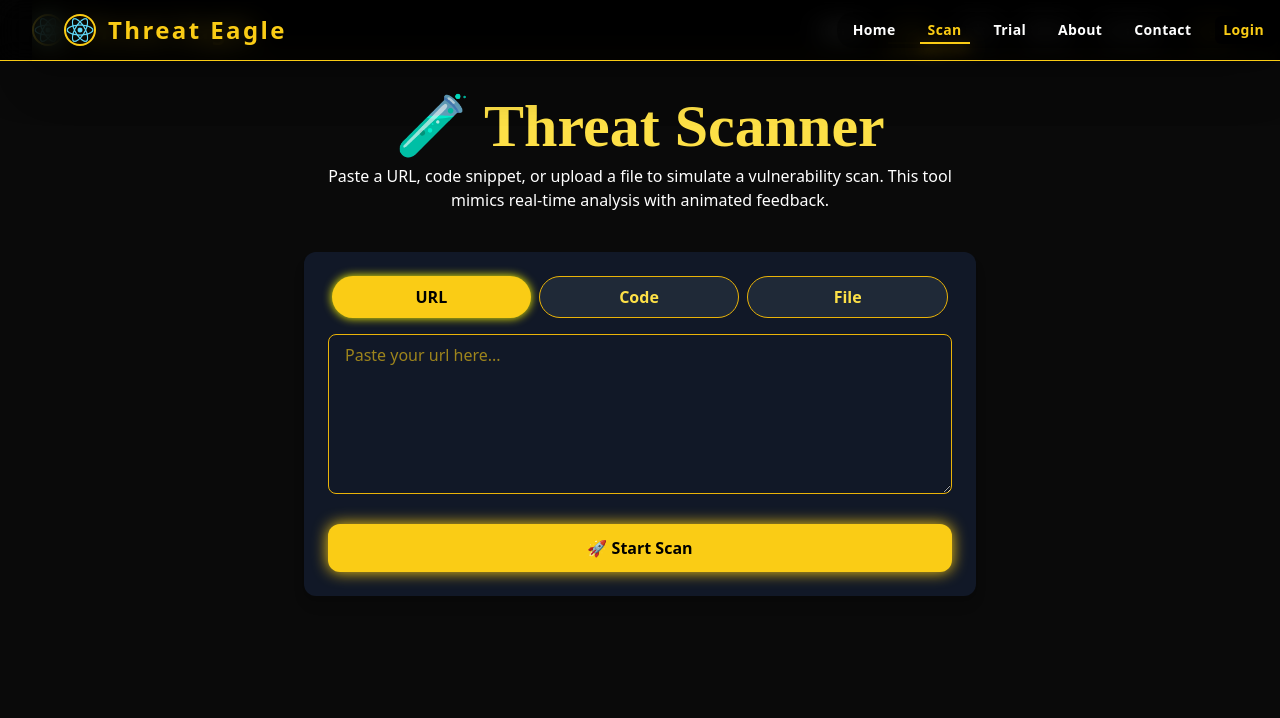
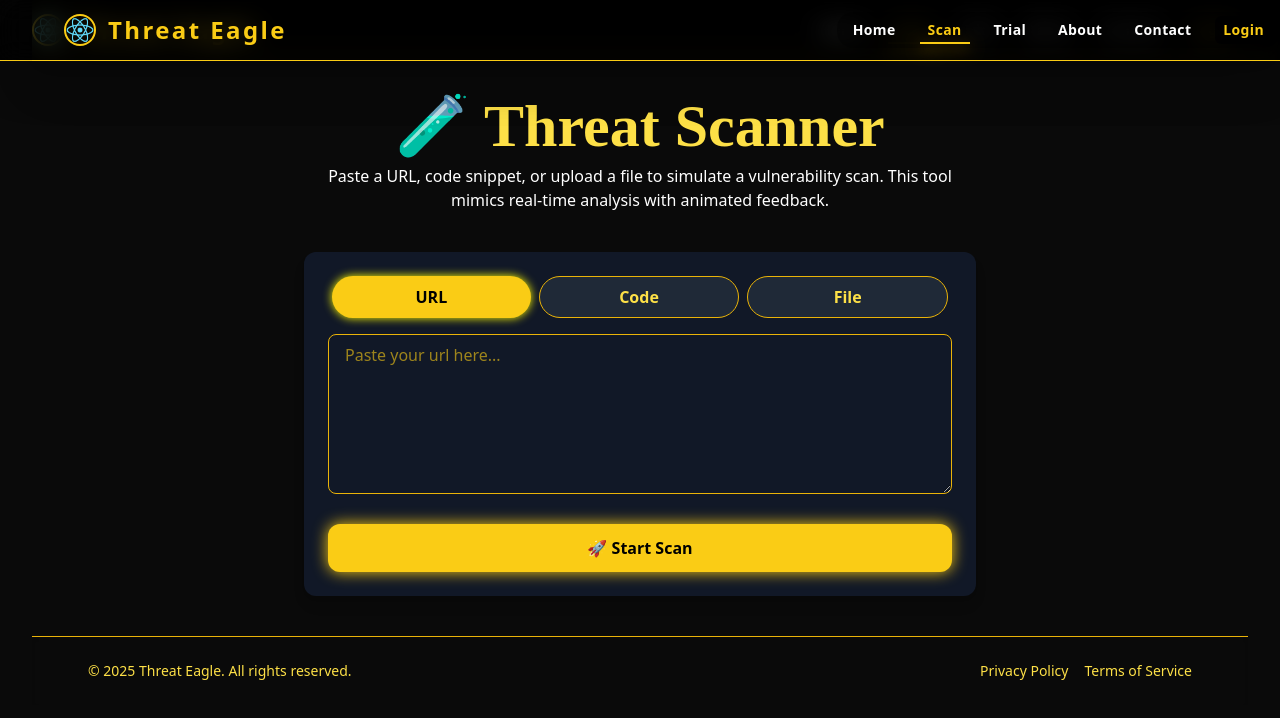
Before and after one commit to mr-asad-git/Threat-eagle, a React (Create React App) app: page /scan in a window 1280 px wide. Shown: the top 718 px of the page. Built offline with nearby package versions, Linux system fonts and the light colour scheme; a web font is replaced by a local one.

Commit message:
Added footer to the pages

```diff
--- a/src/App.js
+++ b/src/App.js
@@ -11,7 +11,6 @@ import LoginPage from './pages/LoginPage/LoginPage';
 import SignUpPage from './pages/SignUpPage/SignUpPage';
 import ContactPage from './pages/ContactPage/ContactPage';
 import Footer from './components/Footer';
-import FloatingButtons from './components/FloatingButtons';
 
 function App() {
   return (
--- a/src/pages/AboutPage/AboutPage.js
+++ b/src/pages/AboutPage/AboutPage.js
@@ -1,6 +1,7 @@
 import React, { useState } from 'react';
 import Header from '../../components/Header';
 import './AboutPageStyling.css';
+import Footer from '../../components/Footer';
 
 export default function AboutPage() {
   const [hoveredTech, setHoveredTech] = useState(null);
@@ -135,6 +136,7 @@ export default function AboutPage() {
     })}
   </div>
 </div>
+<Footer />
     </div>
   );
 }
--- a/src/pages/ContactPage/ContactPage.js
+++ b/src/pages/ContactPage/ContactPage.js
@@ -1,6 +1,7 @@
 import React, { useState } from 'react';
 import Header from '../../components/Header';
 import './ContactPageStyling.css';
+import Footer from '../../components/Footer';
 
 export default function ContactPage() {
   const [showPopup, setShowPopup] = useState(false);
@@ -105,6 +106,7 @@ export default function ContactPage() {
           </div>
         )}
       </div>
+      <Footer />
     </div>
   );
 }
--- a/src/pages/LoginPage/LoginPage.js
+++ b/src/pages/LoginPage/LoginPage.js
@@ -1,5 +1,6 @@
 import { useState } from 'react';
 import { Link, useLocation } from 'react-router-dom';
+import Footer from '../../components/Footer';
 
 export default function LoginPage() {
   const location = useLocation();
--- a/src/pages/ScanPage/ScanPage.js
+++ b/src/pages/ScanPage/ScanPage.js
@@ -1,3 +1,4 @@
+import Footer from '../../components/Footer';
 import React, { useState } from 'react';
 import Header from '../../components/Header';
 import './ScanPageStyling.css';
@@ -42,7 +43,7 @@ export default function ScanPage() {
   };
 
   return (
-    <div className="bg-[#0a0a0a] pb-[2rem] min-h-screen text-yellow-300 pt-24 px-8">
+    <div className="bg-[#0a0a0a] pb-[2rem] min-h-screen text-yellow-300 pt-24 px-8 h-[100vh]">
       <Header />
       <div className="text-center mb-10">
         <h2 style={{ fontFamily: 'Saira Stencil One' }} className="text-6xl font-bold mb-2">🧪 Threat Scanner</h2>
@@ -127,7 +128,7 @@ export default function ScanPage() {
           </div>
         </div>
       )}
-
+      <Footer />
     </div>
   );
 }
--- a/src/pages/TrialPage/TrialPage.js
+++ b/src/pages/TrialPage/TrialPage.js
@@ -1,5 +1,6 @@
 // TrialPage.jsx
 import React, { useState } from 'react';
+import Footer from '../../components/Footer';
 import Header from '../../components/Header';
 import './TrialPageStyling.css';
 
@@ -108,6 +109,7 @@ export default function TrialPage() {
           </table>
         </div>
       </div>
+      <Footer />
     </div>
   );
 }
```
